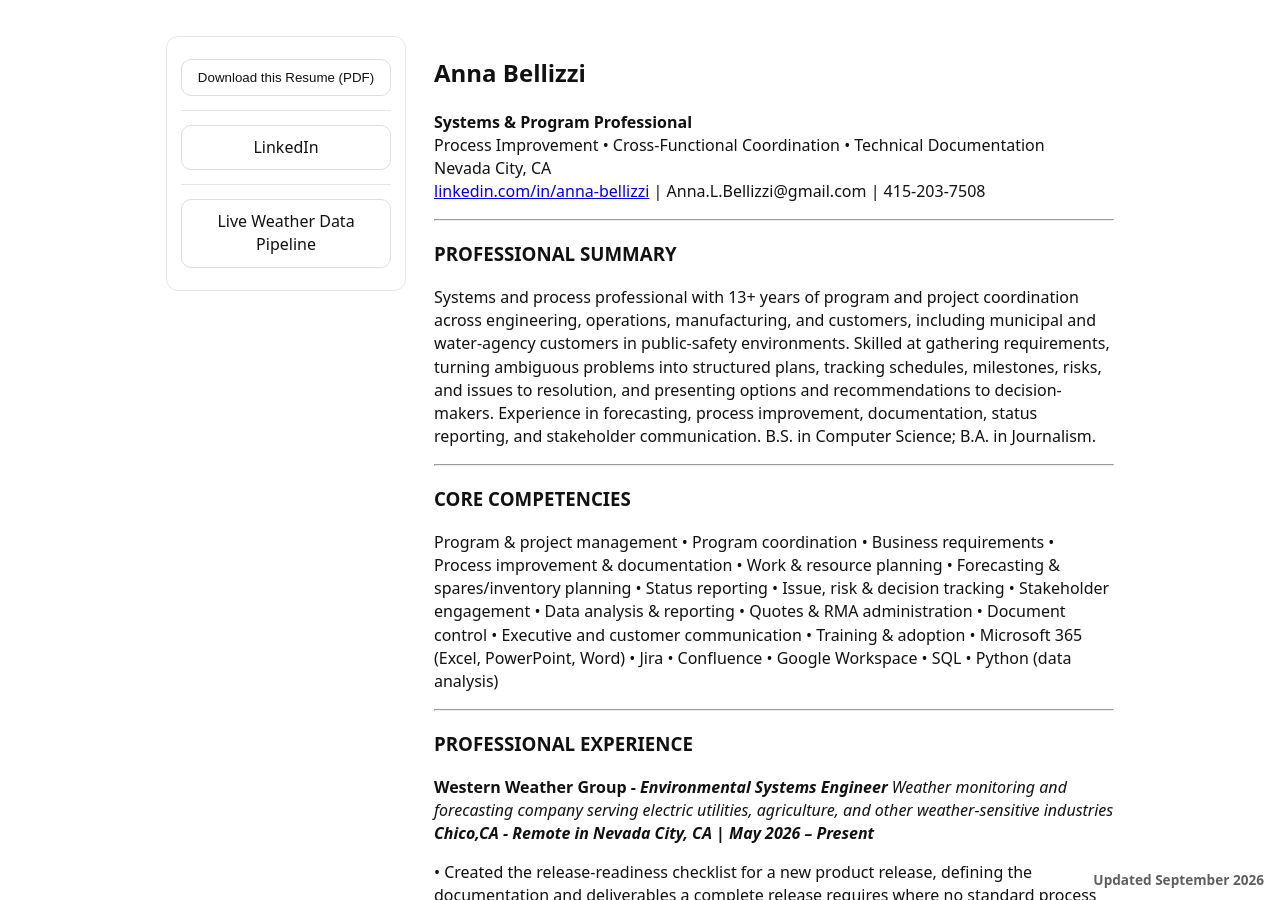
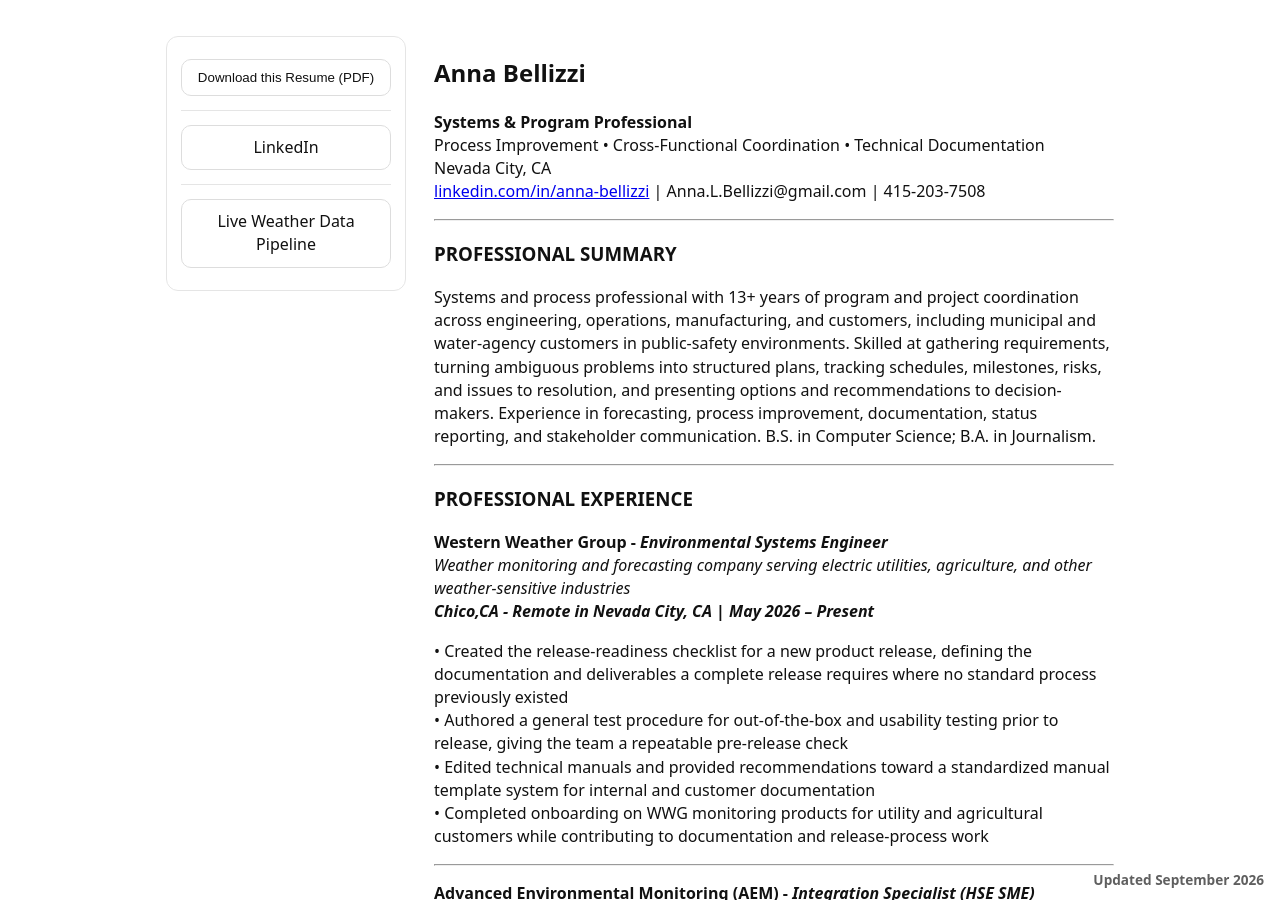
Before and after one commit to jostagirl/PublicResume, a Jekyll site: the page built from v/PGE2/index.md, in a window 1280 px wide and 900 px high. Built offline with Jekyll 4.4.1, drawn with Linux system fonts in a browser that asks for light colours; our own code applies the rules of GitHub Pages for plain Markdown files; some of the changed text lies outside the part shown.

Commit message:
Publish resume site update

```diff
--- a/v/PGE2/index.md
+++ b/v/PGE2/index.md
@@ -14,12 +14,6 @@ Nevada City, CA<br/>
 ### PROFESSIONAL SUMMARY
 
 Systems and process professional with 13+ years of program and project coordination across engineering, operations, manufacturing, and customers, including municipal and water-agency customers in public-safety environments. Skilled at gathering requirements, turning ambiguous problems into structured plans, tracking schedules, milestones, risks, and issues to resolution, and presenting options and recommendations to decision-makers. Experience in forecasting, process improvement, documentation, status reporting, and stakeholder communication. B.S. in Computer Science; B.A. in Journalism.
-
----
-
-### CORE COMPETENCIES
-
-Program & project management • Program coordination • Business requirements • Process improvement & documentation • Work & resource planning • Forecasting & spares/inventory planning • Status reporting • Issue, risk & decision tracking • Stakeholder engagement • Data analysis & reporting • Quotes & RMA administration • Document control • Executive and customer communication • Training & adoption • Microsoft 365 (Excel, PowerPoint, Word) • Jira • Confluence • Google Workspace • SQL • Python (data analysis)
 
 ---
 
```
Also changed, not shown: other parts of v/PGE2/index.md (+6 -0 lines).
